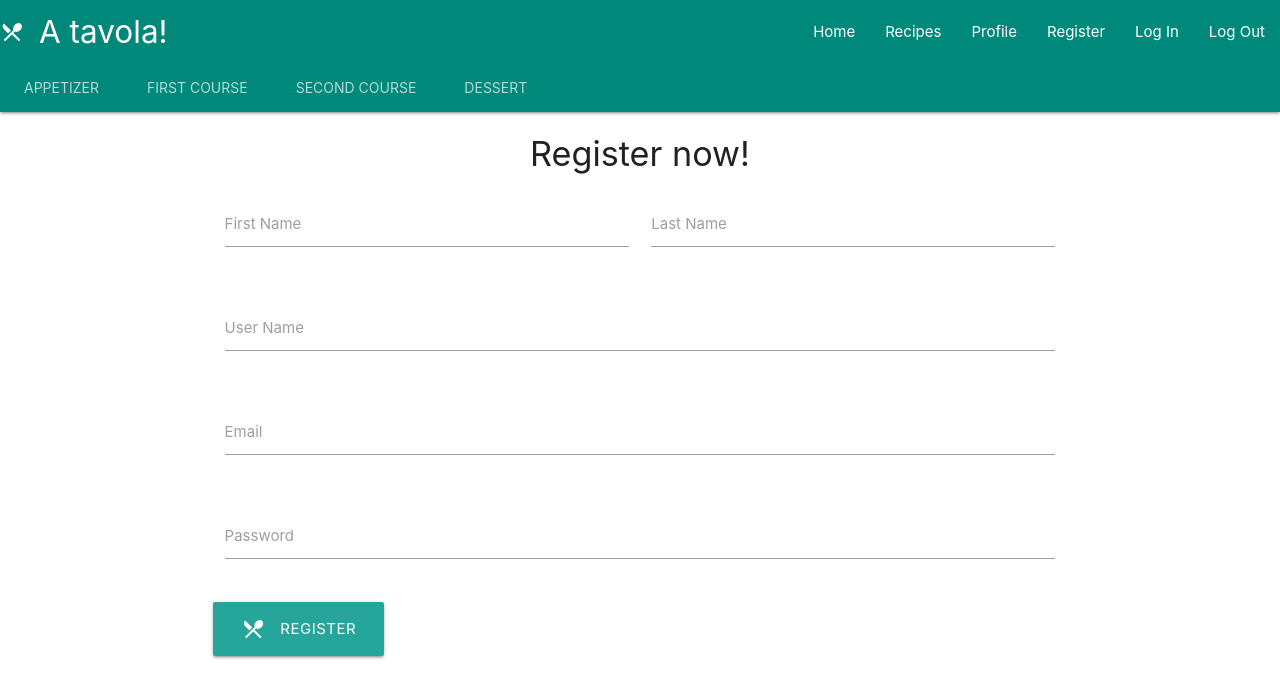
After one commit to ClaudiaLie/MS_3_CookBook_Website, a Flask app: page /register in a window 1280 px wide. The commit adds this page. Shown: the top 698 px of the page. Run offline with Flask 2, Linux system fonts and the light colour scheme; some libraries are stand-ins or nearby versions.

Commit message:
Add Register and Login template

```diff
--- a/app.py
+++ b/app.py
@@ -2,6 +2,7 @@ import os
 from flask import (Flask, flash, render_template, redirect, request, session, url_for)
 from flask_pymongo import PyMongo
 from bson.objectid import ObjectId
+from werkzeug.security import generate_password_hash, check_password_hash
 if os.path.exists("env.py"):
     import env
 
@@ -17,11 +18,17 @@ mongo = PyMongo(app)
 
 @app.route("/")
 def index():
-    # on entering the index page clear any filters and sort criteria that have
-    # been applied to search results.
-    session["filters"] = {}
-    session["sort"] = {}
     return render_template("index.html", title_text='A tavola')
+
+
+@app.route("/login", methods=["GET", "POST"])
+def login():
+    return render_template("login.html")
+
+
+@app.route("/register", methods=["GET", "POST"])
+def register():
+    return render_template("register.html")
 
 
 @app.route("/recipes")
--- a/templates/base.html
+++ b/templates/base.html
@@ -19,7 +19,7 @@
 <body>
     <header>
         <!-- top navbar -->
-        <nav class="nav-extended text-shadow #00897b teal darken-1 ">
+        <nav class="nav-extended text-shadow #00897b teal darken-1">
             <div class="nav-wrapper">
               <a href="{{ url_for('index') }}" class="brand-logo"><i class="small material-icons">local_dining</i> A tavola!</a>
               <a href="#" data-target="mobile-demo" class="sidenav-trigger"><i class="material-icons">menu</i></a>
@@ -27,7 +27,8 @@
                 <li><a href="{{ url_for('index') }}">Home</a></li>
                 <li><a href="{{ url_for('recipes') }}">Recipes</a></li>
                 <li><a href="#">Profile</a></li>
-                <li><a href="#">Log In</a></li>
+                <li><a href="{{ url_for('register') }}">Register</a></li>
+                <li><a href="{{ url_for('login')}}">Log In</a></li>
                 <li><a href="#">Log Out</a></li>
               </ul>
             </div>
@@ -48,7 +49,8 @@
             <li><a href="{{ url_for('index') }}">Home</a></li>
             <li><a href="{{ url_for('recipes') }}">Recipes</a></li>
             <li><a href="#">Profile</a></li>
-            <li><a href="#">Log In</a></li>
+            <li><a href="{{ url_for('register') }}">Register</a></li>
+            <li><a href="{{ url_for('login')}}">Log In</a></li>
             <li><a href="#">Log Out</a></li>
         </ul>
 
--- /dev/null
+++ b/templates/register.html
@@ -0,0 +1,43 @@
+{% extends "base.html" %}
+{% block content %}
+
+
+
+<div class="row">
+    <form class="col s12 m8 offset-m2" method="POST" action="{{ url_for('register') }}">
+    <h4 class="center-align"> Register now! </h4>
+        <div class="row">
+            <div class="input-field col s6">
+                <input id="first_name" name="first_name" type="text" class="validate">
+                <label for="first_name">First Name</label>
+            </div>
+            <div class="input-field col s6">
+                <input id="last_name" name="last_name" type="text" class="validate">
+                <label for="last_name">Last Name</label>
+            </div>
+        </div>
+        <div class="row">
+            <div class="input-field col s12">
+                <input id="user_name" name="user_name" type="text" class="validate">
+                <label for="user_name">User Name</label>
+            </div>
+        </div>
+        <div class="row">
+            <div class="input-field col s12">
+                <input id="email" name="email" type="email" class="validate">
+                <label for="email">Email</label>
+            </div>
+        </div>
+        <div class="row">
+            <div class="input-field col s12">
+                <input id="password" name="password" type="password" class="validate">
+                <label for="password">Password</label>
+            </div>
+        </div>
+        <div class="row">
+            <a class="waves-effect waves-light btn-large"><i class="material-icons left">local_dining</i>Register</a>
+        </div>
+    </form>
+</div>
+
+{% endblock %}
```
Also changed, not shown: templates/index.html (+3 -62 lines), templates/login.html (added, +33 -0 lines).
